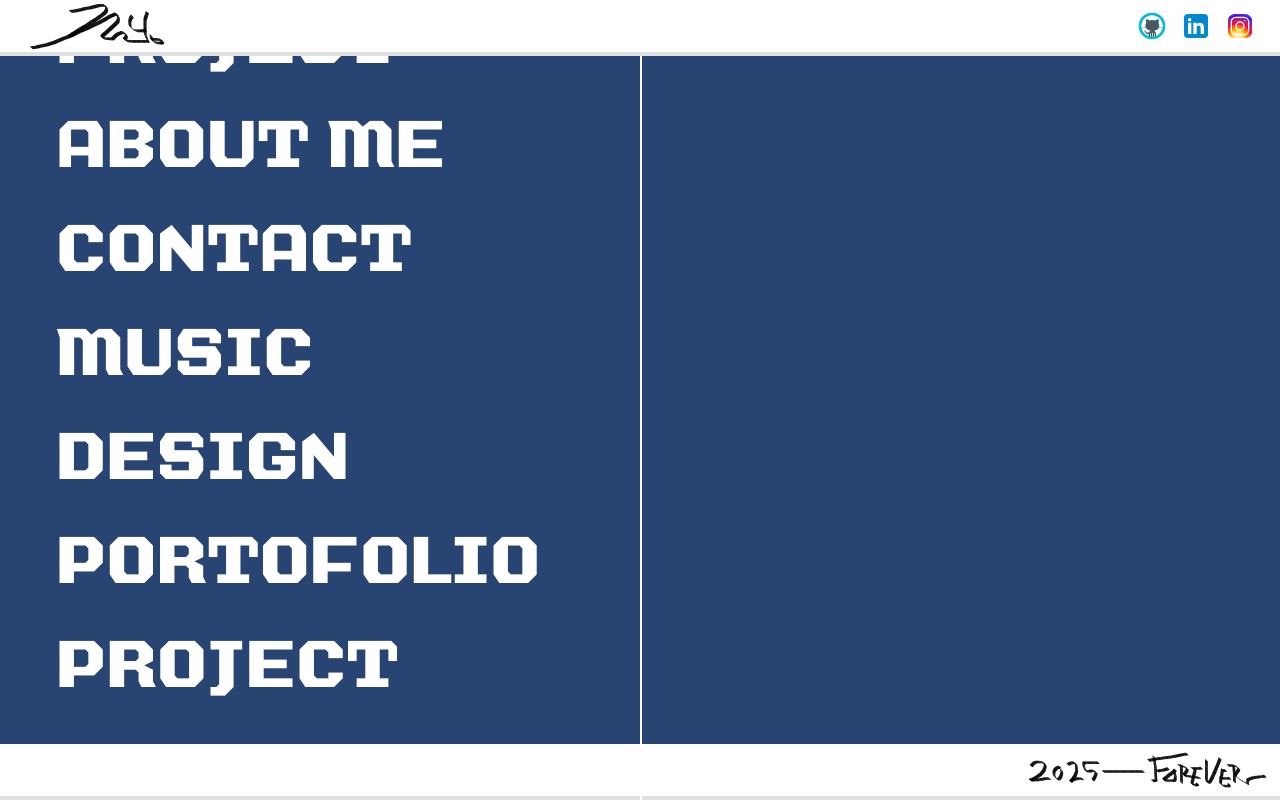
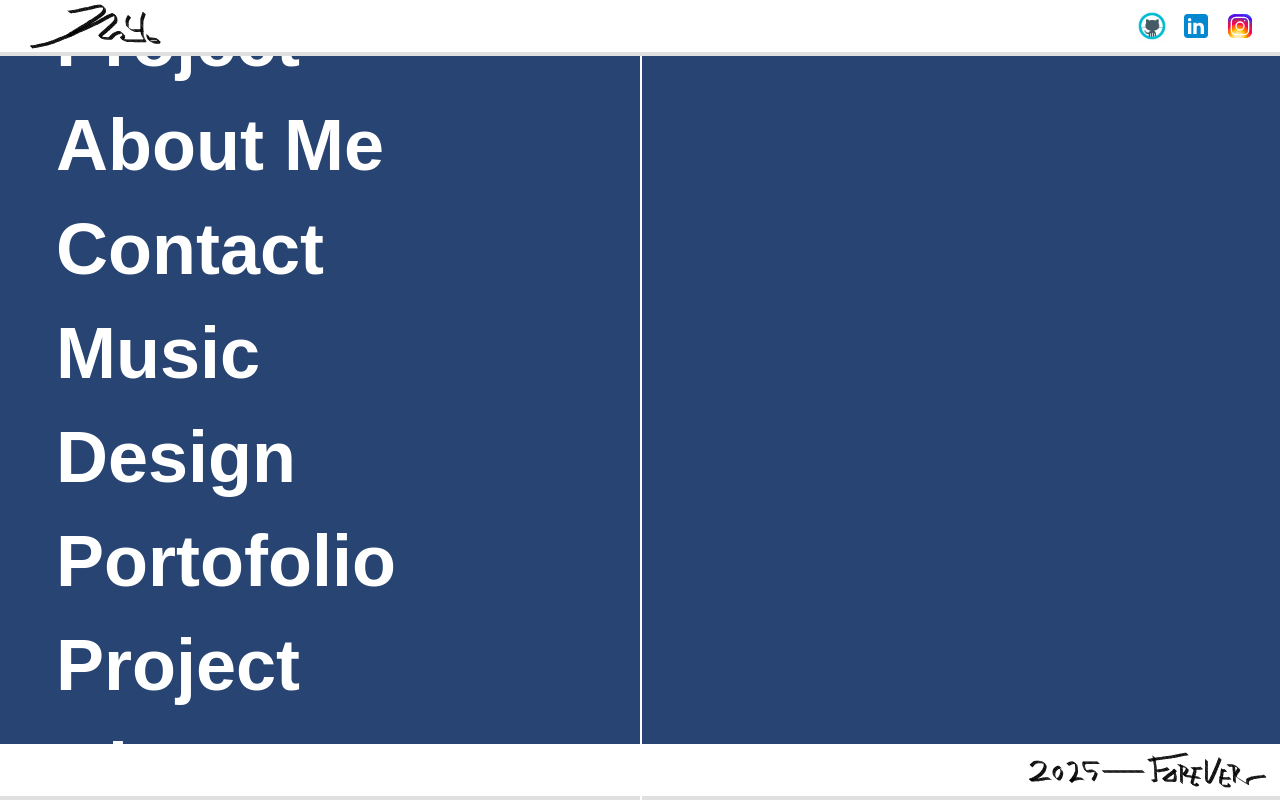
Before and after one commit to Henryyr/portofolio-frontend, a Next.js app: page / in a window 1280 px wide. Built offline with nearby package versions, Linux system fonts and the light colour scheme.

Commit message:
optimized

```diff
--- a/app/page.tsx
+++ b/app/page.tsx
@@ -7,7 +7,6 @@ import ContactContent from '@/components/contactcontent'; // Import ContactConte
 import { useState } from 'react';
 
 export default function Home() {
-  const router = useRouter();
   const [showAbout, setShowAbout] = useState(false);
   const [showContact, setShowContact] = useState(false); // Add state for ContactContent
 
--- a/components/aboutcontent.tsx
+++ b/components/aboutcontent.tsx
@@ -6,7 +6,6 @@ import DraggableContainer from '@/components/draggable-container';
 
 export default function AboutContent({ onClose }: { onClose: () => void }) {
   const [isVisible, setIsVisible] = useState(false);
-  const [isDropped, setIsDropped] = useState(false);
   const [popups, setPopups] = useState<Array<'Frontend' | 'Backend' | 'Mobile'>>([]);
   const [popupPositions, setPopupPositions] = useState<Record<string, { x: number; y: number }>>({});
   const contentRef = useRef<HTMLDivElement>(null);
@@ -75,7 +74,7 @@ export default function AboutContent({ onClose }: { onClose: () => void }) {
               }}
             >
               <p>
-                Hi, I'm{' '}
+                Hi, I&apos;m
                 <span
                   className="font-bold inline-block transition-transform duration-[1500ms] ease-in"
                 >
--- a/components/fade-transition.tsx
+++ b/components/fade-transition.tsx
@@ -4,14 +4,15 @@ import { usePathname } from 'next/navigation';
 import { useEffect, useRef, useState } from 'react';
 
 export default function FadeTransition({ children }: { children: React.ReactNode }) {
-  const pathname = usePathname();
+  const pathname = usePathname(); // Using pathname correctly
   const [fadeState, setFadeState] = useState<'in' | 'out'>('in');
   const [displayChildren, setDisplayChildren] = useState(children);
   const prevChildrenRef = useRef(children);
   const timeoutRef = useRef<NodeJS.Timeout | null>(null);
 
   useEffect(() => {
-    if (prevChildrenRef.current === children) return;
+    if (prevChildrenRef.current === children) return; // No need to transition if children haven't changed
+
     setFadeState('out');
     timeoutRef.current = setTimeout(() => {
       setDisplayChildren(children);
@@ -22,8 +23,7 @@ export default function FadeTransition({ children }: { children: React.ReactNode
     return () => {
       if (timeoutRef.current) clearTimeout(timeoutRef.current);
     };
-    // eslint-disable-next-line react-hooks/exhaustive-deps
-  }, [pathname, children]);
+  }, [pathname, children]); // Add children to the dependencies array
 
   return (
     <div className={`fade-wrapper${fadeState === 'in' ? ' fade-in' : ' fade-out'}`}>
--- a/components/footer.tsx
+++ b/components/footer.tsx
@@ -1,7 +1,7 @@
-// filepath: c:\Users\ASUS\my-portfolio\components\footer.tsx
 'use client';
 
 import { motion } from 'framer-motion';
+import Image from 'next/image';
 
 export default function Footer() {
   return (
@@ -14,9 +14,7 @@ export default function Footer() {
         minHeight: '56px',
       }}
     >
-      <motion.img
-  src="/footer.svg"
-  alt="Footer"
+      <motion.div
         initial={{ opacity: 0, scale: 0.8 }}
         animate={{ opacity: 1, scale: 1 }}
         exit={{ opacity: 0, scale: 1.2 }}
@@ -27,12 +25,14 @@ export default function Footer() {
           damping: 18,
         }}
         className="pointer-events-auto"
-  style={{
-    width: '260px', // atau lebih besar jika masih kurang lebar
-    height: 'auto',
-    display: 'block',
-  }}
+      >
+        <Image
+          src="/footer.svg"
+          alt="Footer"
+          width={260}
+          height={200} // Specify a fixed height if needed
         />
+      </motion.div>
     </footer>
   );
 }
--- a/components/header.tsx
+++ b/components/header.tsx
@@ -1,12 +1,9 @@
 'use client';
 
-import { usePathname, useRouter } from 'next/navigation';
 import { motion } from 'framer-motion';
+import Image from 'next/image';
 
 export default function Header() {
-  const pathname = usePathname();
-  const router = useRouter();
-
   return (
     <header
       className="w-full flex items-center justify-between px-3 sm:px-6 py-2 sm:py-4 fixed top-0 z-50 pointer-events-none"
@@ -19,9 +16,7 @@ export default function Header() {
     >
       <div className="cursor-pointer flex items-center justify-center pointer-events-auto">
         {/* Animated Image for Header with Hover Effect */}
-        <motion.img
-          src="/header.svg"
-          alt="header"
+        <motion.div
           initial={{ opacity: 0, scale: 0.8 }}
           animate={{ opacity: 1, scale: 1 }}
           exit={{ opacity: 0, scale: 1.2 }}
@@ -35,13 +30,14 @@ export default function Header() {
             damping: 18,
           }}
           className="pointer-events-auto"
-          style={{
-            width: '12vw', // Width relative to viewport width for smaller screens
-            maxWidth: '180px', // Cap max width
-            height: 'auto',
-            display: 'block',
-          }}
-        />
+        >
+          <Image
+            src="/header.svg"
+            alt="header"
+            width={150}
+            height={200}
+          />
+        </motion.div>
       </div>
 
       {/* Right: Social Icons + Toggle Button */}
@@ -58,11 +54,12 @@ export default function Header() {
             height: '32px',
           }}
         >
-          <img
+          <Image
             src="/github.gif"
             alt="GitHub"
             width={32}
             height={32}
+            unoptimized={true} // Use unoptimized for GIFs to prevent Next.js from optimizing them
           />
         </a>
         {/* LinkedIn */}
@@ -73,7 +70,7 @@ export default function Header() {
           aria-label="LinkedIn"
           className="hover:scale-110 transition-transform"
         >
-          <img
+          <Image
             src="/linkedin.svg"
             alt="LinkedIn"
             width={32}
@@ -88,7 +85,7 @@ export default function Header() {
           aria-label="Instagram"
           className="hover:scale-110 transition-transform"
         >
-          <img
+          <Image
             src="/instagram.svg"
             alt="Instagram"
             width={32}
--- a/components/slot.tsx
+++ b/components/slot.tsx
@@ -1,6 +1,6 @@
 'use client';
 
-import { useEffect, useState, useRef } from 'react';
+import { useEffect, useState } from 'react';
 
 const glitchFonts = [
   'monospace',
@@ -32,11 +32,9 @@ interface SlotProps {
 }
 
 export default function Slot({ onAboutMeClick, onContactClick }: SlotProps) {
-
   const [hoveredIndex, setHoveredIndex] = useState<number | null>(null);
   const [glitchFont, setGlitchFont] = useState('');
   const [glitchText, setGlitchText] = useState('');
-  const scrollRef = useRef(null);
 
   useEffect(() => {
     if (hoveredIndex !== null) {
@@ -55,7 +53,8 @@ export default function Slot({ onAboutMeClick, onContactClick }: SlotProps) {
   const fullList = [...WORDS, ...WORDS, ...WORDS]; // Triple the list for smoother scrolling
 
   return (
-    <div className="relative overflow-hidden w-full flex flex-col items-start px-8"
+    <div
+      className="relative overflow-hidden w-full flex flex-col items-start px-8"
       style={{
         height: 'calc(100vh - 52px - 56px)', // height minus footer and header
         marginTop: '56px',
@@ -63,22 +62,18 @@ export default function Slot({ onAboutMeClick, onContactClick }: SlotProps) {
         overflowY: 'hidden', // Prevent scrolling on mobile or dragging
       }}
     >
-      <div
-        ref={scrollRef}
-        className="flex flex-col items-start animate-infinite-scroll"
-      >
+      <div className="flex flex-col items-start animate-infinite-scroll">
         {fullList.map((item, i) => (
           <div
             key={i}
             className="text-5xl md:text-7xl font-extrabold my-4 px-6 transition-all duration-150 select-none text-left"
             style={{
-              fontFamily: "'BOA-CONSTRUKTOR', monospace, sans-serif",
               color: hoveredIndex === i && glitchFont ? '#000' : '#fff',
               textShadow:
                 hoveredIndex === i && glitchFont
                   ? `0 0 5px ${glitchFont}, 0 0 10px ${glitchFont}, 0 0 15px ${glitchFont}`
                   : 'none',
-              cursor: (item === 'About Me' || item === 'Contact') ? 'pointer' : 'default',
+              cursor: item === 'About Me' || item === 'Contact' ? 'pointer' : 'default',
             }}
             onMouseEnter={() => setHoveredIndex(i)}
             onMouseLeave={() => setHoveredIndex(null)}
```
Lines whose indentation alone changed are shown as unchanged.
